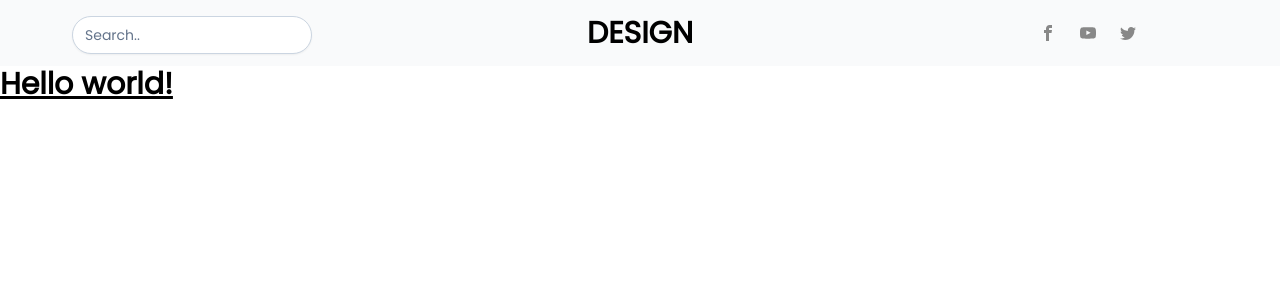
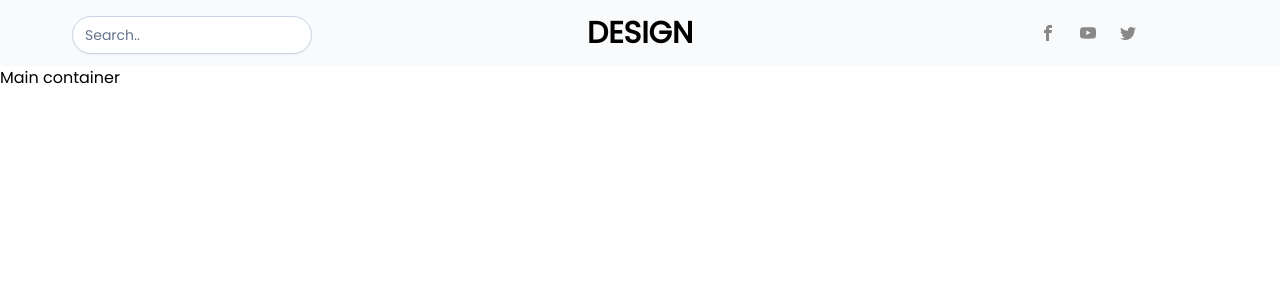
Before and after one commit to rifatabrarjowad/NextJsBLog, a Next.js app: page / in a window 1280 px wide. Shown: the top 300 px of the page. Built offline with nearby package versions, Linux system fonts and the light colour scheme.

Commit message:
layout setup

```diff
--- a/components/header.tsx
+++ b/components/header.tsx
@@ -1,4 +1,5 @@
 import { ImFacebook,ImTwitter,ImYoutube } from "react-icons/im";
+import Link from "next/link";
 export default function header() {
     return (
         <header className="bg-gray-50 ">
@@ -8,13 +9,17 @@ export default function header() {
 
                 </div>
                 <div className=" shrink w-80 sm:order-2">
-                    <a className="font-bold uppercase text-3xl" >Design</a>
+                    <Link href="/" className="font-bold uppercase text-3xl">Design</Link>
+
                 </div>
                 <div className="w-96 order-3 flex justify-center">
                     <div className="flex gap-6">
-                        <a><ImFacebook color="#888888"/></a>
-                        <a><ImYoutube color="#888888"/></a>
-                        <a><ImTwitter color="#888888"/></a>
+                    <Link href="https://facebook.com/rifatabrarjowad"> <ImFacebook color="#888888"/></Link>
+                    <Link href="https://youtube.com/c/rifatabrarjowad"><ImYoutube color="#888888"/></Link>
+                    <Link href="https://twitter.com/rifatabrarjowad"><ImTwitter color="#888888"/></Link>
+
+
+
                     </div>
                 </div>
             </div>
--- /dev/null
+++ b/layout/format.tsx
@@ -0,0 +1,12 @@
+import Header from '../components/header'
+export default function format() {
+    return (
+        <>
+            <Header></Header>
+            <main className="xl:container xl:mx-auto">
+                Main container
+            </main>
+        </>
+    )
+
+};
--- a/pages/index.tsx
+++ b/pages/index.tsx
@@ -1,15 +1,13 @@
 import Head from 'next/head'
 import Image from 'next/image'
 import styles from '../styles/Home.module.css'
-import Header from '../components/header'
+import Format from '../layout/format'
 
 export default function Home() {
   return (
     <div className={styles.container}>
-      <Header></Header>
-      <h1 className="text-3xl font-bold underline">
-        Hello world!
-      </h1>
+
+      <Format></Format>
     </div>
   )
 }
```
